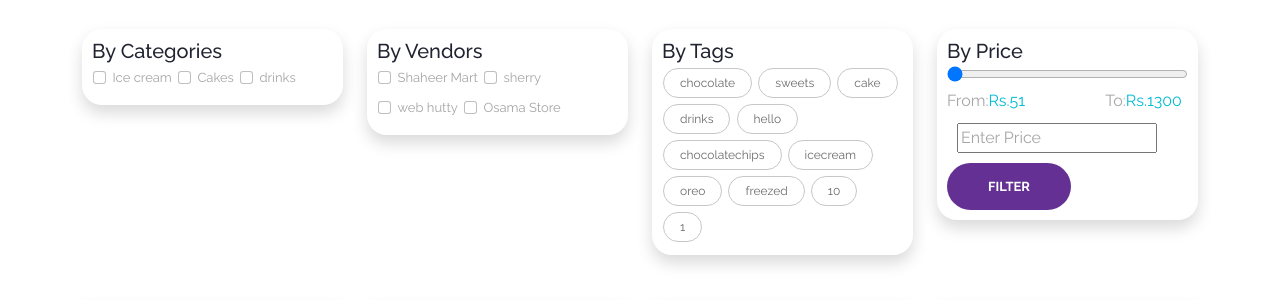
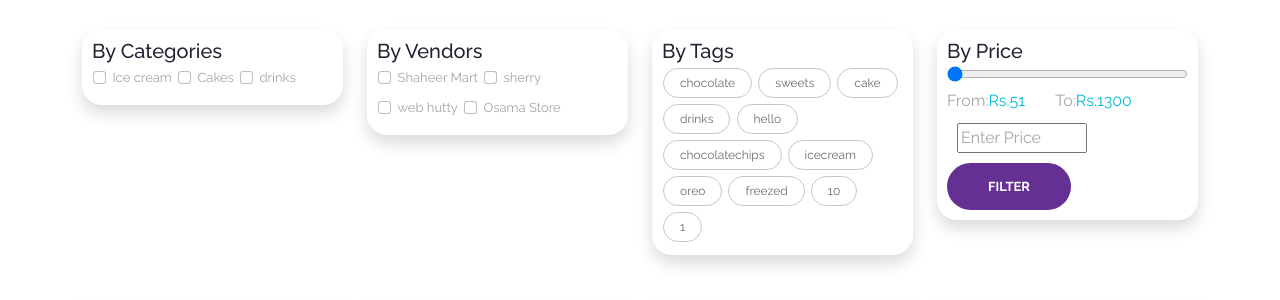
Before and after one commit to shaheermudassar/Shaheer-Mart, a Django app: page /products/ in a window 1280 px wide. Shown: the part 274-574 px from the top of the page. Run offline with Django 4.2, Linux system fonts and the light colour scheme; data comes from the database, SQL or seed files in the repository; parts of the project's set-up code (start-up, migrations or seed data) failed here and were passed over; some libraries are stand-ins or nearby versions.

Commit message:
Update product-list.html

```diff
--- a/templates/core/product-list.html
+++ b/templates/core/product-list.html
@@ -102,11 +102,11 @@ All Products
             <div style="display: flex;">
               <div class="caption">From:<span style="color: #00bcd4;">Rs.{{min_max_price.price__min}}</span> </div>
 
-              <div style="margin-left: 80px;" class="caption">To:<span
+              <div style="margin-left: 30px;" class="caption">To:<span
                   style="color: #00bcd4;">Rs.{{min_max_price.price__max}}</span> </div>
             </div>
             <input id="max_price" min="{{min_max_price.price__min}}" max="{{min_max_price.price__max}}"
-              style="width: 200px; margin: 10px;" placeholder="Enter Price" type="number"
+              style="width: 130px; margin: 10px;" placeholder="Enter Price" type="number"
               onkeyup="range.value=this.value">
           </div>
           <button class="button btnsecondary" id="price-filter-btn" type="button">Filter</button>
```
